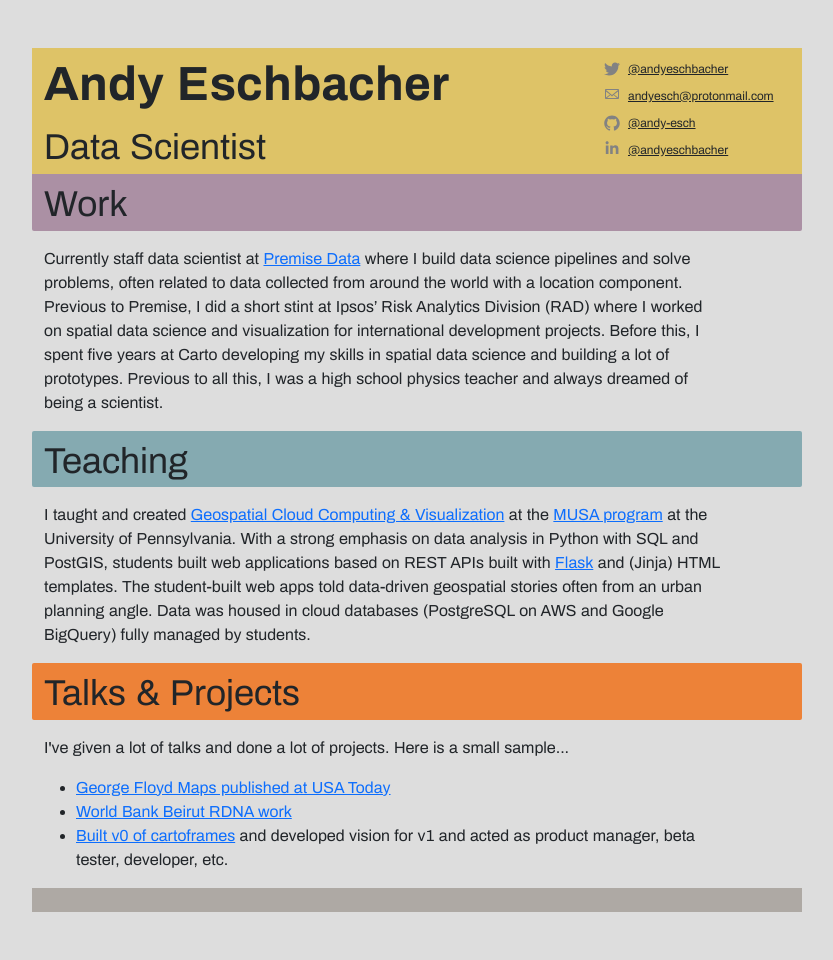
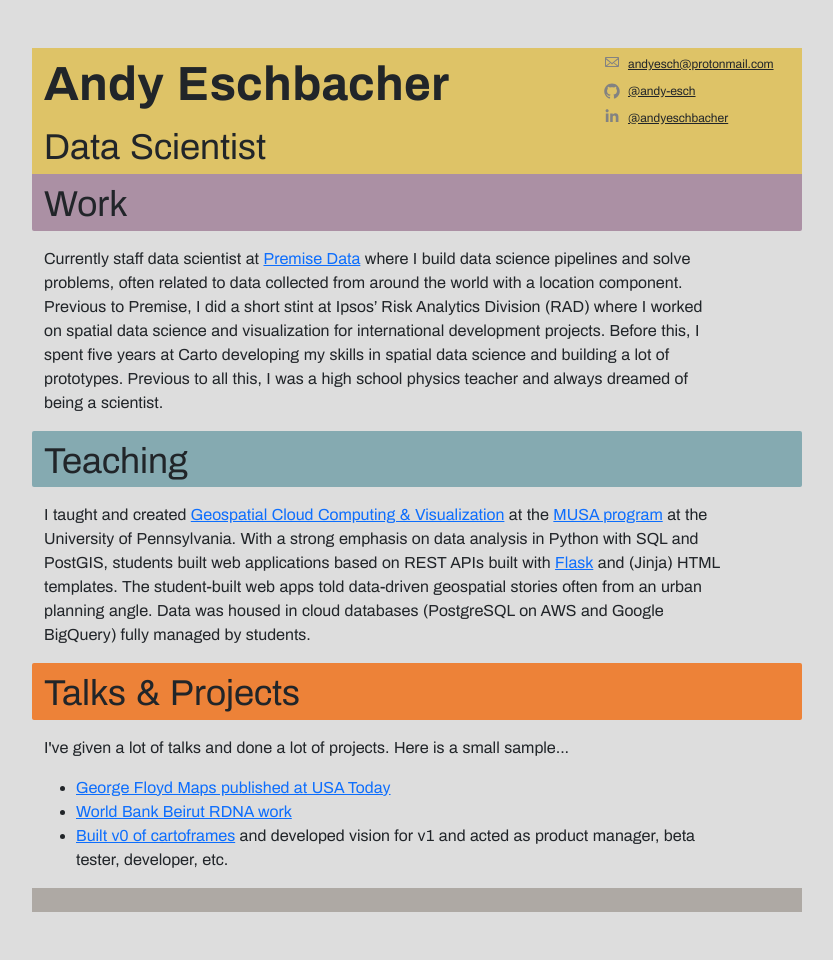
Before and after one commit to andy-esch/andy-esch.github.io, a Jekyll site: the page index.html, which Jekyll copies as it is, in a window 1280 px wide. Shown: the whole page, without its empty margins (188-1021 px from the left). Built offline with Jekyll 4.4.1, drawn with Linux system fonts in a browser that asks for light colours.

Commit message:
removes twitter

```diff
--- a/index.html
+++ b/index.html
@@ -126,8 +126,6 @@
         <span class="subintro">Data Scientist</span>
       </div>
       <div class="col-lg-3 links intro-color" style="height: 126px;">
-        <a href="https://twitter.com/andyeschbacher" class="text-dark" style="margin-top: 8px;"><span
-            class="twitter align-middle"></span><span class="link-content">@andyeschbacher</span></a>
         <a href="mailto:andyesch@protonmail.com" class="text-dark"><span class="email align-top"></span><span
             class="link-content">andyesch@protonmail.com</span></a>
         <a href="https://github.com/andy-esch" class="text-dark"><span class="github align-middle"></span><span
```
